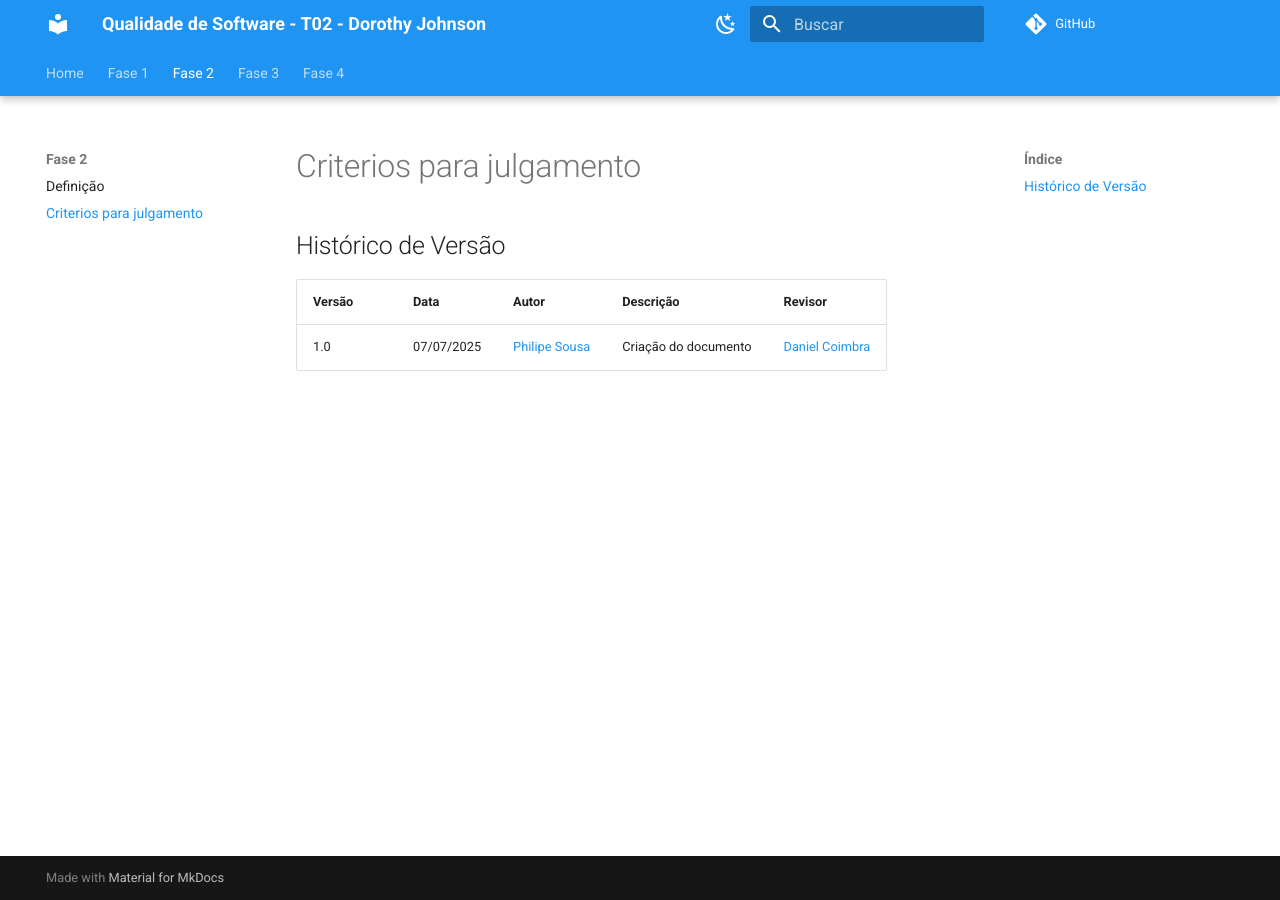
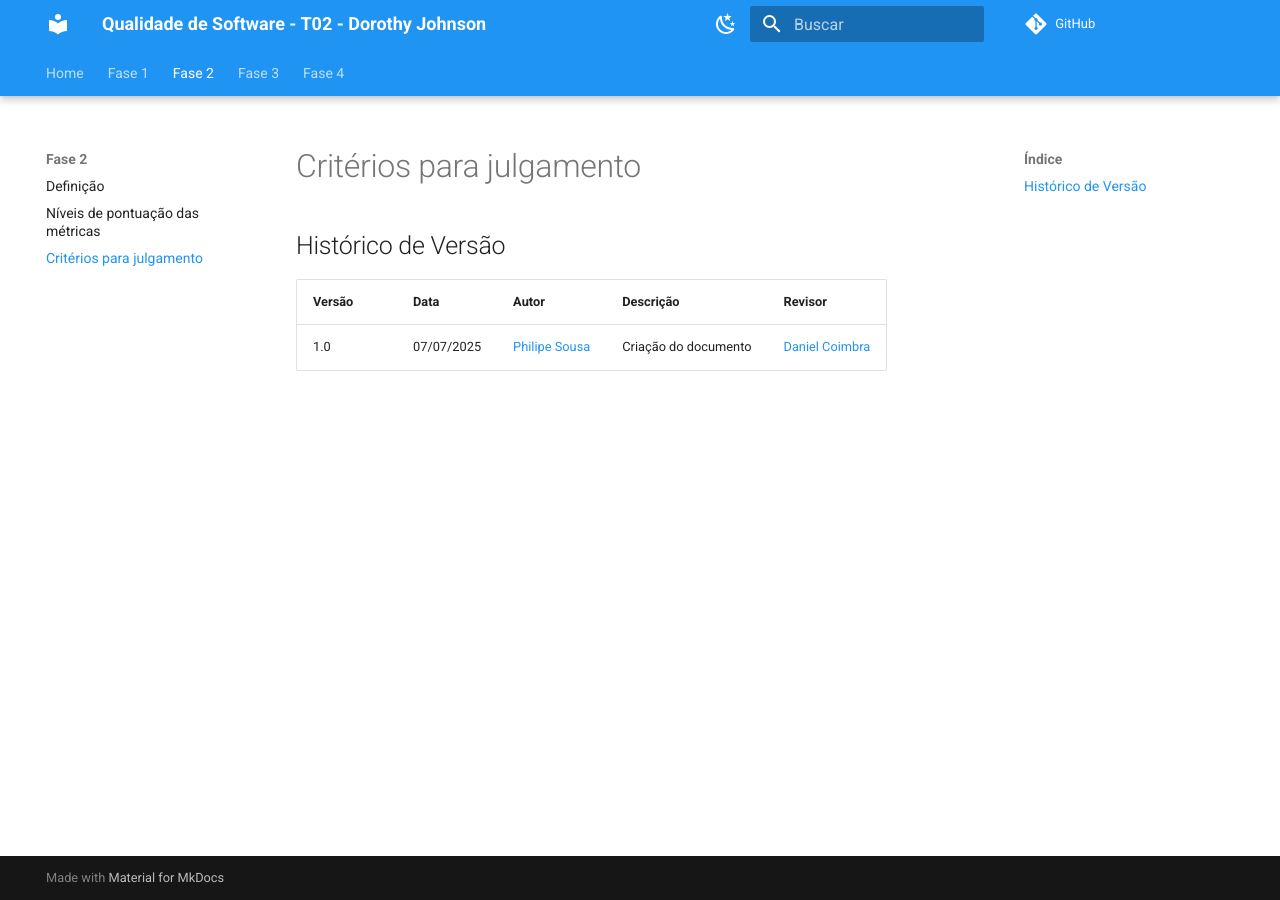
Before and after one commit to FCTE-Qualidade-de-Software-1/2025-1-T02-DOROTHY-JOHNSON, an MkDocs documentation site: the page built from docs/gqm/criterio_julgamento.md, in a window 1280 px wide. Built offline with MkDocs 1.6.1 and Material for MkDocs 9.7.7, drawn with Linux system fonts in a browser that asks for light colours; comment, search, counter and statistics services are not loaded.

Commit message:
docs: adiciona níveis de pontuação para métricas de manutenibilidade

```diff
--- a/mkdocs.yml
+++ b/mkdocs.yml
@@ -33,7 +33,8 @@
       - Requisitos de Avalição: requisito_avaliacao/req.md
   - Fase 2:
     - Definição: gqm/definition.md
-    - Criterios para julgamento: gqm/criterio_julgamento.md
+    - Níveis de pontuação das métricas: gqm/niveis_pontuacao.md
+    - Critérios para julgamento: gqm/criterio_julgamento.md
   - Fase 3:
     - Plano de Avaliação: avaliacao/plano.md
   - Fase 4:
```
Also changed, not shown: docs/gqm/niveis_pontuacao.md (added, +34 -0 lines).
